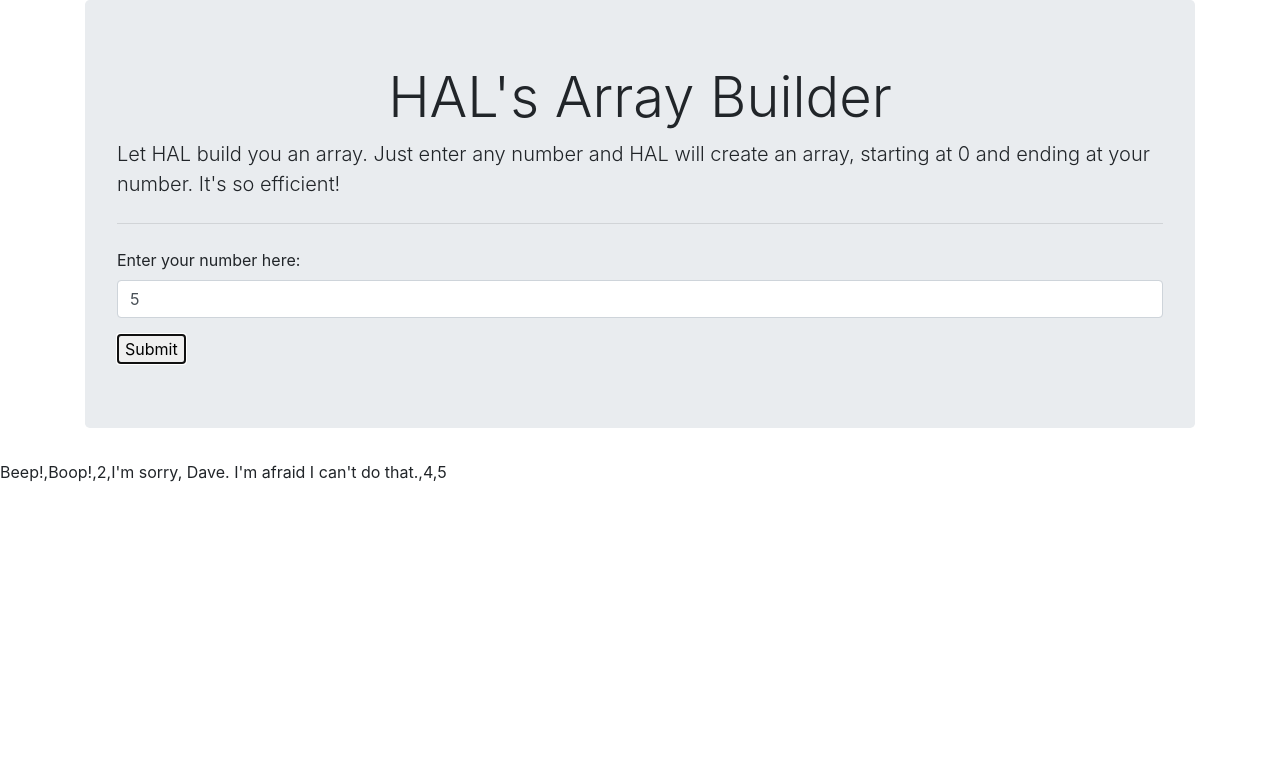
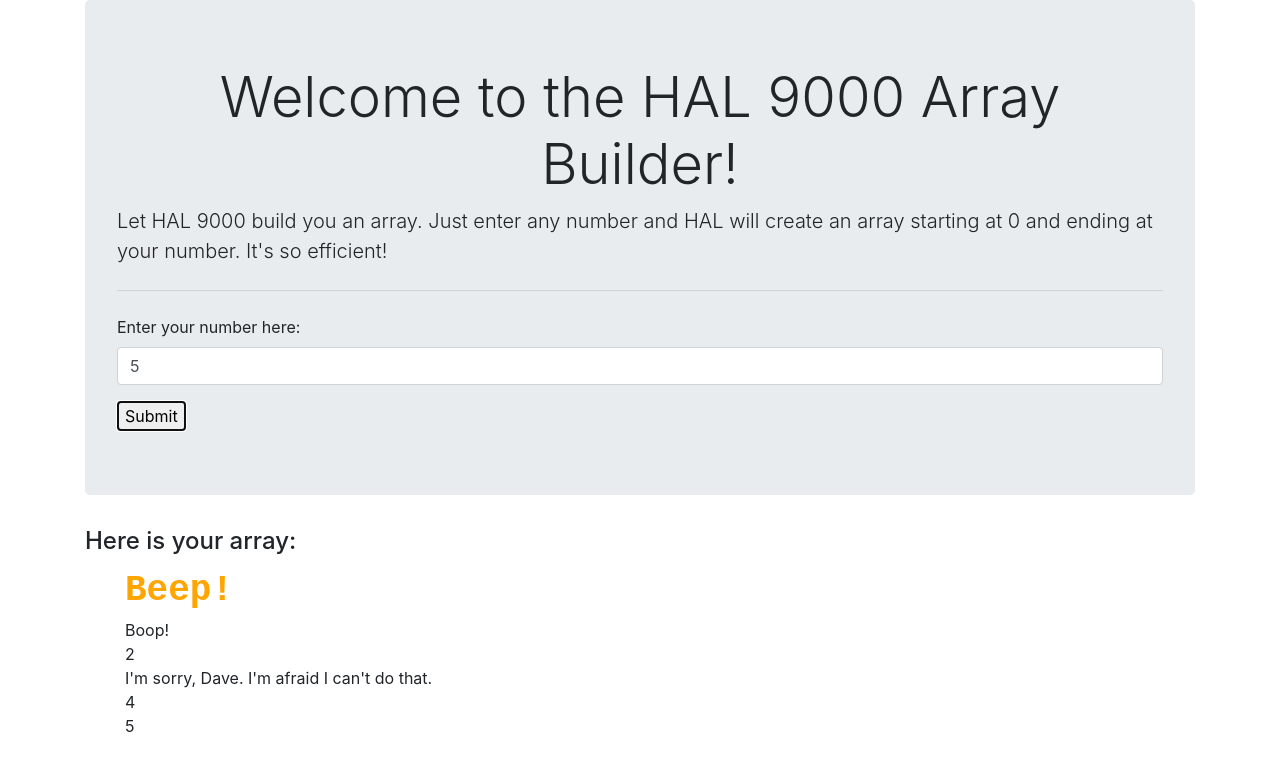
Before and after one commit to reneesarley/beep-boop, a plain HTML site: page index.html in a window 1280 px wide. Both pictures are taken after typing "5" into the empty fields and a click on the button "Submit". Drawn offline with nearby package versions, Linux system fonts and the light colour scheme.

Commit message:
add conditional to give class to Beep list items

```diff
--- a/css/styles.css
+++ b/css/styles.css
@@ -5,3 +5,15 @@ h1{
 .hidden{
   display: none;
 }
+
+ul{
+list-style: none;
+}
+
+.beep{
+  color: orange;
+  font-stretch: ultra-expanded;
+  font-family: monospace;
+  font-weight: bolder;
+  font-size: 2.25em;
+}
--- a/index.html
+++ b/index.html
@@ -6,13 +6,13 @@
     <link rel="stylesheet" href="https://stackpath.bootstrapcdn.com/bootstrap/4.1.1/css/bootstrap.min.css" integrity="sha384-WskhaSGFgHYWDcbwN70/dfYBj47jz9qbsMId/iRN3ewGhXQFZCSftd1LZCfmhktB" crossorigin="anonymous">
     <link rel="stylesheet" href="css/styles.css" type="text/css">
     <script src="js/scripts.js"></script>
-    <title>HAL's Array Builder</title>
+    <title>Welcome to the HAL 9000 Array Builder</title>
   </head>
   <body>
     <div class="container">
       <div class="jumbotron">
-        <h1 class ="display-4">HAL's Array Builder</h1>
-        <p class="lead">Let HAL build you an array. Just enter any number and HAL will create an array, starting at 0 and ending at your number. It's so efficient!</p>
+        <h1 class ="display-4">Welcome to the HAL 9000 Array Builder!</h1>
+        <p class="lead">Let HAL 9000 build you an array. Just enter any number and HAL will create an array starting at 0 and ending at your number. It's so efficient!</p>
         <hr class="my-4">
         <form id="numberForm" action="index.html" method="post">
           <div class="form-group">
@@ -22,9 +22,11 @@
           <button type="submit" name="button" id="userSubmit">Submit</button>
         </form>
       </div>
+      <div class="results hidden">
+        <h4>Here is your array:</h4>
+        <ul>
+        </ul>
       </div>
-    <div class="results hidden">
-      test
     </div>
   </body>
 </html>
--- a/js/scripts.js
+++ b/js/scripts.js
@@ -9,8 +9,15 @@ $(function() {
 });
 
 function convertedMessage(updatedNumbers){
-  $(".results").text(updatedNumbers);
+  // $(".results").text(updatedNumbers);
   $(".results").removeClass("hidden");
+  for(var i = 0; i < updatedNumbers.length; i++){
+    if(updatedNumbers[i] === "Beep!"){
+      $(".results ul").append("<li class='beep'>"+ updatedNumbers[i]+ "</li>");
+    } else{
+    $(".results ul").append("<li>"+ updatedNumbers[i]+ "</li>");
+    }
+  }
 }
 
 // business logic
@@ -28,7 +35,6 @@ function beepBoopConverter(arrayToConvert){
   for(var i = 0; i < arrayToConvert.length; i ++){
     if((arrayToConvert[i] % 3) === 0 && arrayToConvert[i] != 0){
       convertedNumber = "I'm sorry, Dave. I'm afraid I can't do that."
-      console.log("the number is " + arrayToConvert[i] + " I'm sorry, Dave")
     } else if((arrayToConvert[i].toString()).includes("1")){
       convertedNumber = "Boop!"
     } else if((arrayToConvert[i].toString()).includes("0")){
```
Also changed, not shown: img/hal.png (added).
